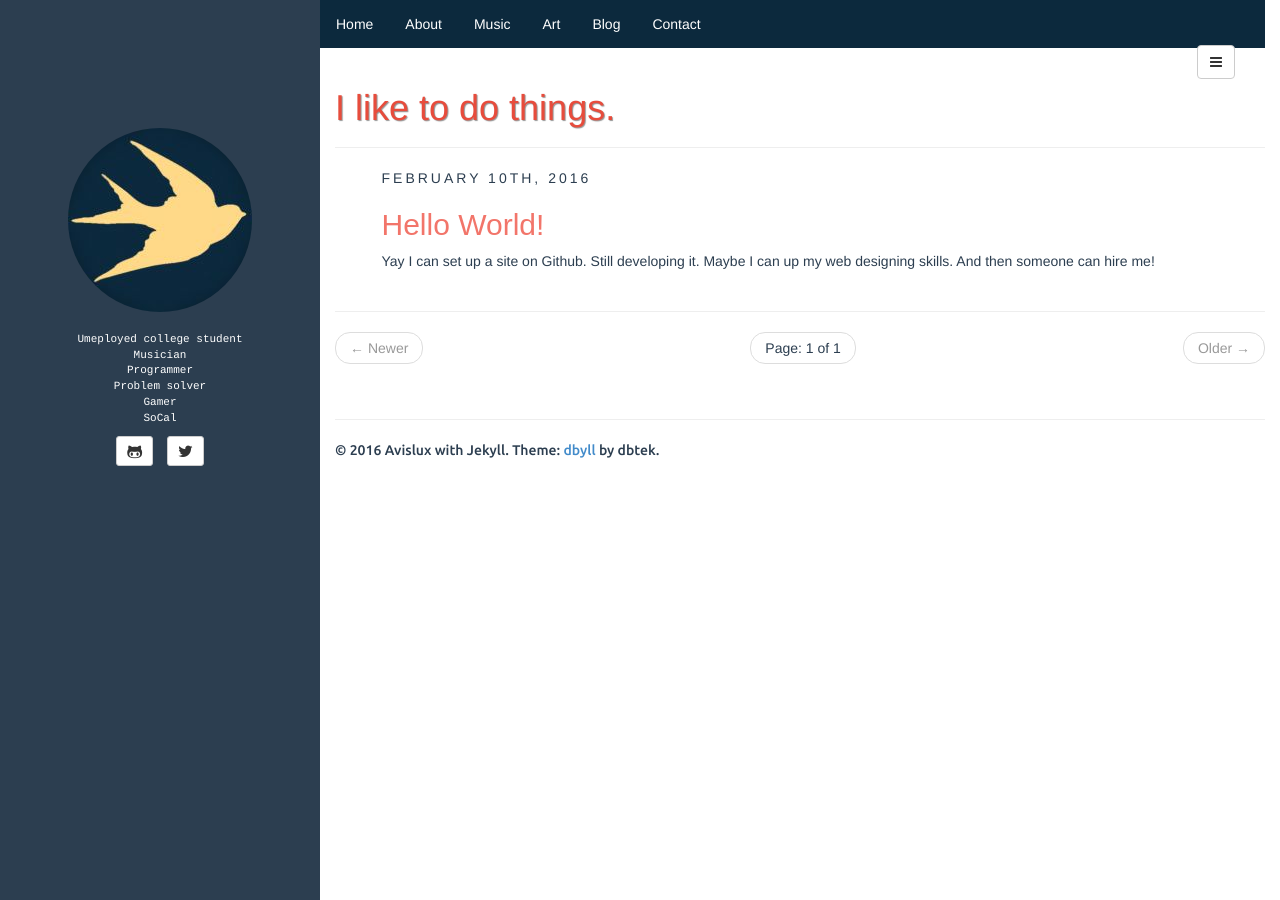
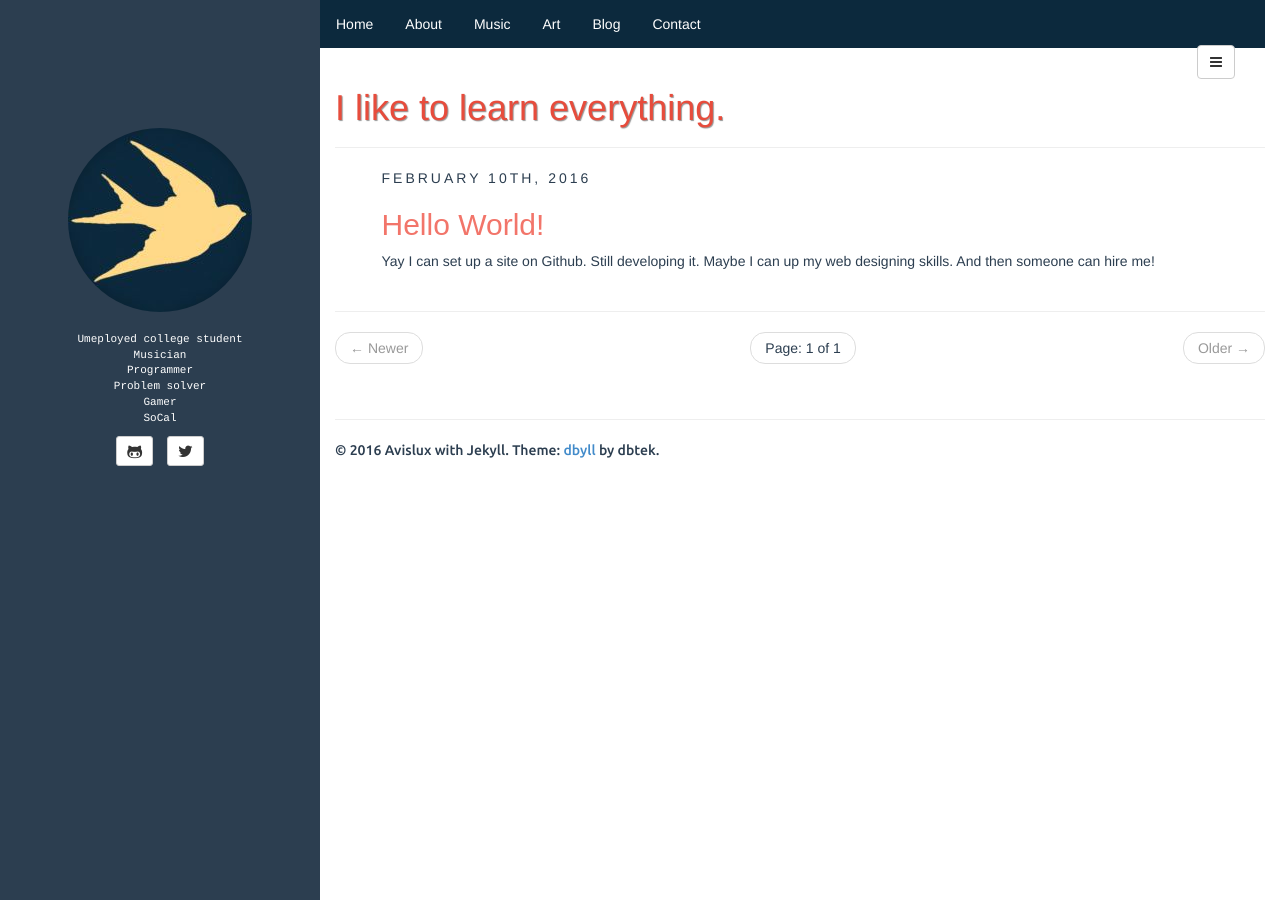
Before and after one commit to Avislux/avislux.github.io, a Jekyll site: the page built from index.html, in a window 1280 px wide. Built offline with Jekyll 4.4.1, drawn with Linux system fonts in a browser that asks for light colours; the list of posts is cut into pages by our own code.

Commit message:
title update

```diff
--- a/_config.yml
+++ b/_config.yml
@@ -14,7 +14,7 @@ defaults:
     scope:
       path: "" # empty string for all files
     values:
-      title: I like to do things.
+      title: I like to learn everything.
 
 description: A guy with big dreams.
 author:
```
